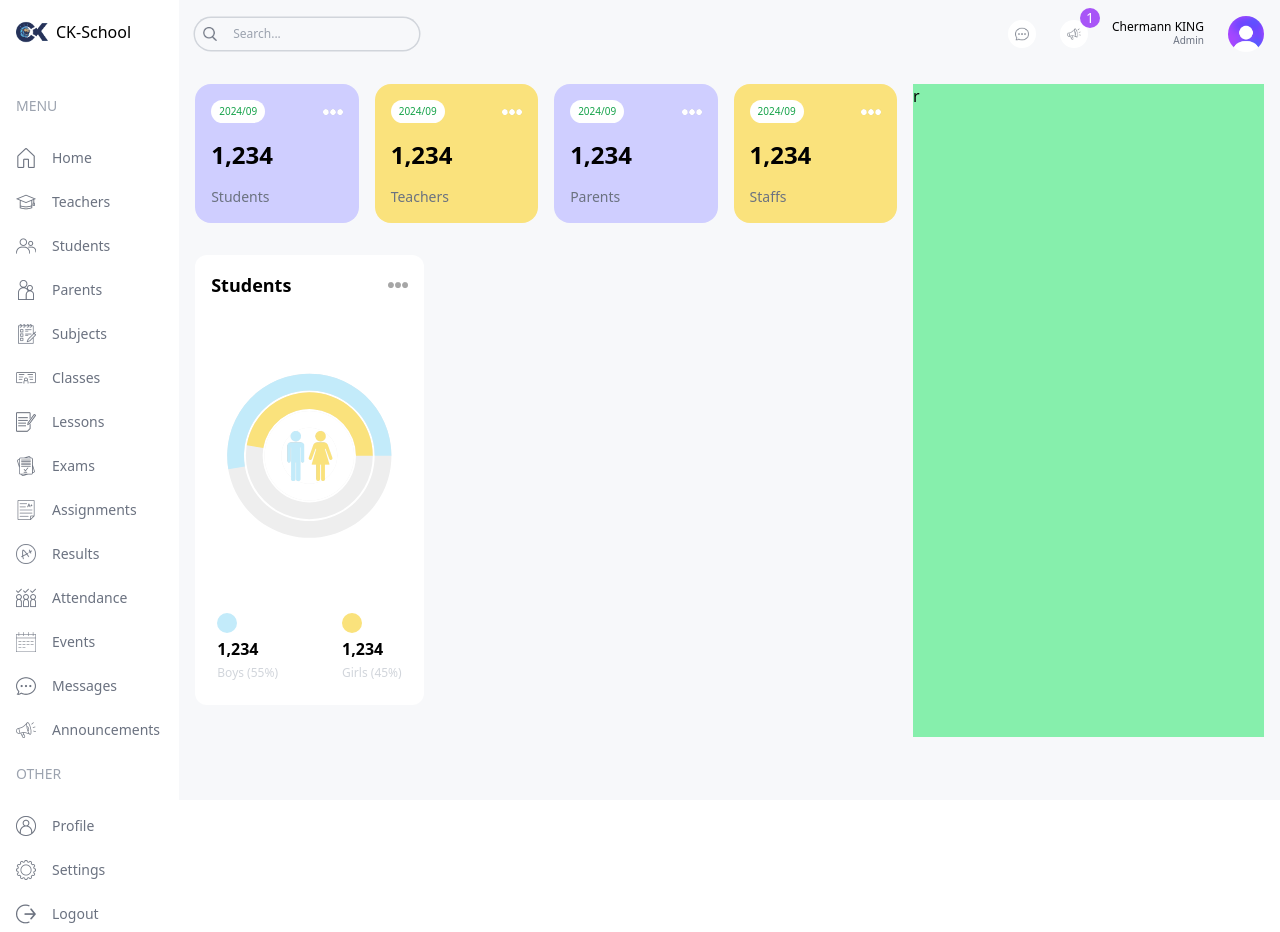
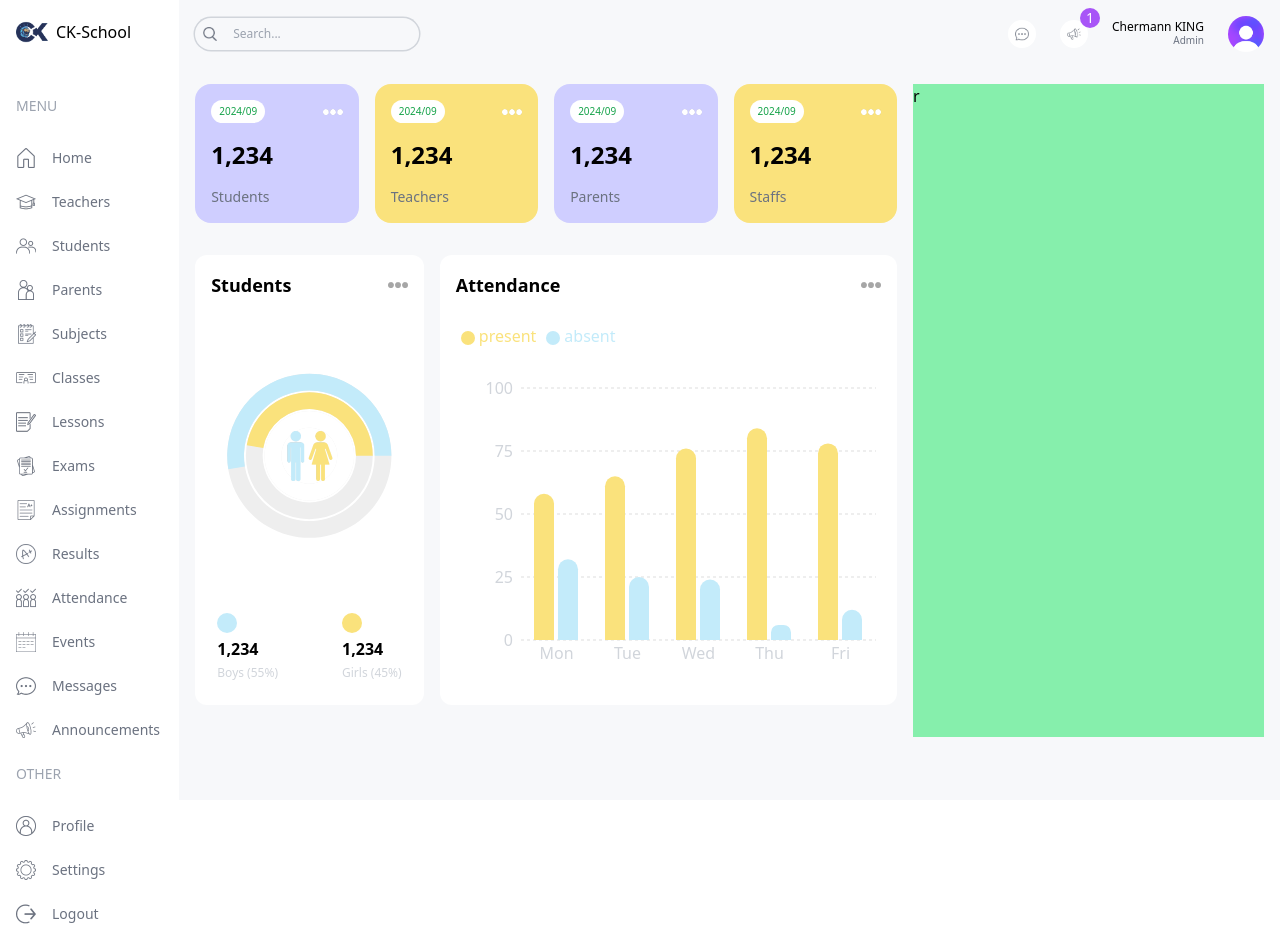
Before and after one commit to Chermann-KING/school-management-dashboard, a Next.js app: page /admin in a window 1280 px wide. Built offline with nearby package versions, Linux system fonts and the light colour scheme.

Commit message:
💄 Main: Components > Add AttendanceChart

```diff
--- a/src/app/(dashboard)/admin/page.tsx
+++ b/src/app/(dashboard)/admin/page.tsx
@@ -1,3 +1,4 @@
+import AttendanceChart from "@/components/AttendanceChart";
 import CountChart from "@/components/CountChart";
 import UserCard from "@/components/UserCard";
 import React from "react";
@@ -21,7 +22,9 @@
             <CountChart />
           </div>
           {/* ATTENDANCE CHART */}
-          <div className="w-full lg:w-2/3 h-[450px]"></div>
+          <div className="w-full lg:w-2/3 h-[450px]">
+            <AttendanceChart />
+          </div>
         </div>
         {/* BOTTOM CHARTs */}
         <div className=""></div>
--- /dev/null
+++ b/src/components/AttendanceChart.tsx
@@ -0,0 +1,95 @@
+"use client";
+
+import Image from "next/image";
+import React from "react";
+
+import {
+  BarChart,
+  Bar,
+  XAxis,
+  YAxis,
+  CartesianGrid,
+  Tooltip,
+  Legend,
+  ResponsiveContainer,
+} from "recharts";
+
+const data = [
+  {
+    name: "Mon",
+    present: 58,
+    absent: 32,
+  },
+  {
+    name: "Tue",
+    present: 65,
+    absent: 25,
+  },
+  {
+    name: "Wed",
+    present: 76,
+    absent: 24,
+  },
+  {
+    name: "Thu",
+    present: 84,
+    absent: 6,
+  },
+  {
+    name: "Fri",
+    present: 78,
+    absent: 12,
+  },
+];
+
+const AttendanceChart = () => {
+  return (
+    <div className="flex flex-col bg-white rounded-xl w-full h-full p-4">
+      {/* TITLE */}
+      <div className="flex justify-between items-center">
+        <h2 className="text-lg font-semibold">Attendance</h2>
+        <Image
+          src={"/images/moreDark.png"}
+          alt="more icon"
+          width={20}
+          height={20}
+        />
+      </div>
+      {/* CHART */}
+      <ResponsiveContainer width="100%" height="90%">
+        <BarChart width={500} height={300} data={data} barSize={20}>
+          <CartesianGrid strokeDasharray="3 3" vertical={false} stroke="#DDD" />
+          <XAxis
+            dataKey="name"
+            axisLine={false}
+            tick={{ fill: "#D1D5DB" }}
+            tickLine={false}
+          />
+          <YAxis axisLine={false} tick={{ fill: "#D1D5DB" }} tickLine={false} />
+          <Tooltip
+            contentStyle={{ borderRadius: "10px", borderColor: "lightgray" }}
+          />
+          <Legend
+            align="left"
+            verticalAlign="top"
+            wrapperStyle={{ paddingTop: "20px", paddingBottom: "40px" }}
+          />
+          <Bar
+            dataKey="present"
+            fill="#FAE27C"
+            legendType="circle"
+            radius={[10, 10, 0, 0]}
+          />
+          <Bar
+            dataKey="absent"
+            fill="#C3EBFA"
+            legendType="circle"
+            radius={[10, 10, 0, 0]}
+          />
+        </BarChart>
+      </ResponsiveContainer>
+    </div>
+  );
+};
+
+export default AttendanceChart;
```
